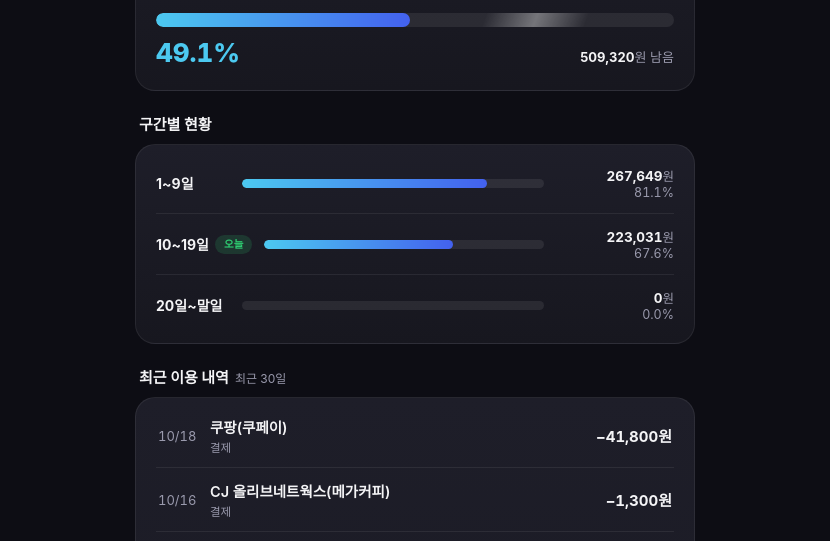
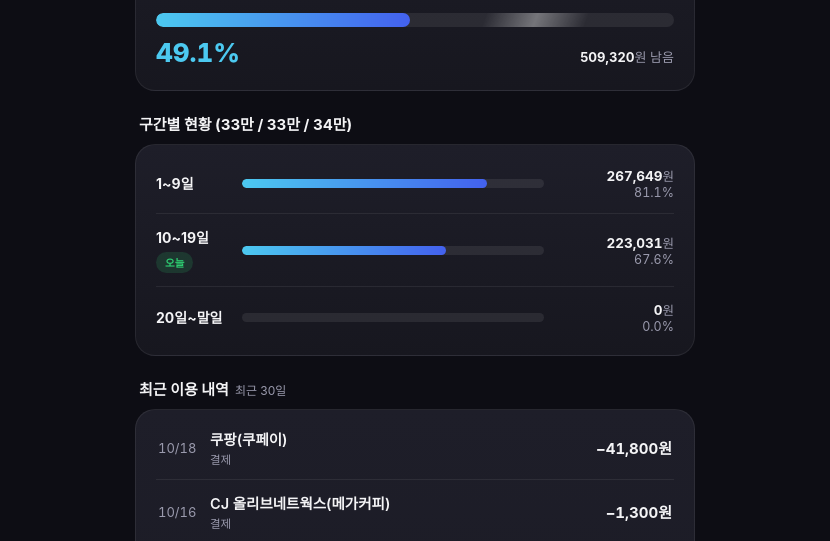
Before and after one commit to zzune0304/card-ledger, a plain HTML site: page index.html in a window 1280 px wide. Shown: the part 204-745 px from the top of the page, without its empty margins (225-1055 px from the left). Drawn offline with Linux system fonts and the light colour scheme.

Commit message:
구간별 현황 레이아웃 개선

```diff
--- a/index.html
+++ b/index.html
@@ -74,6 +74,9 @@
   .badge { font-size: 10.5px; font-weight: 700; background: rgba(46,204,113,.16);
            color: var(--green); border-radius: 99px; padding: 3px 9px; margin-left: 6px;
            vertical-align: 2px; }
+  .today-badge { display: table; font-size: 10.5px; font-weight: 700;
+    background: rgba(46,204,113,.16); color: var(--green);
+    border-radius: 99px; padding: 3px 9px; margin-top: 5px; }
   .sp .track { flex: 1; height: 9px; border-radius: 99px; background: rgba(255,255,255,.08); overflow: hidden; }
   .sp .track > i { display: block; height: 100%; border-radius: 99px;
                    background: linear-gradient(90deg, var(--accent1), var(--accent2));
@@ -138,7 +141,7 @@
     </div>
   </div>
 
-  <div class="sec-title">구간별 현황</div>
+  <div class="sec-title" id="subs-title">구간별 현황</div>
   <div class="card" style="padding-top:8px;padding-bottom:8px" id="subs"></div>
 
   <div class="sec-title">최근 이용 내역<span class="sec-sub">최근 30일</span></div>
@@ -188,10 +191,12 @@ function render(d) {
   bar.style.width = Math.min(100, d.pct * 100) + '%';
   bar.className = barClass(d.pct);
 
+  $('subs-title').textContent =
+    `구간별 현황 (${d.sub_periods.map(s => Math.round(s.limit / 10000) + '만').join(' / ')})`;
   $('subs').innerHTML = d.sub_periods.map(s => `
     <div class="sp">
-      <div class="name">${s.name}${s.current ? '<span class="badge">오늘</span>' : ''}</div>
-      <div class="track"><i class="${barClass(s.pct)}" style="width:${Math.min(100, s.pct * 100)}%"></i></div>
+      <div class="name">${s.name}${s.current ? '<div class="today-badge">오늘</div>' : ''}</div>
+      <div class="track" style="flex:${s.limit} 1 0"><i class="${barClass(s.pct)}" style="width:${Math.min(100, s.pct * 100)}%"></i></div>
       <div class="num"><b>${fmt(s.used)}</b>원<br>${(s.pct * 100).toFixed(1)}%</div>
     </div>`).join('');
 
```
